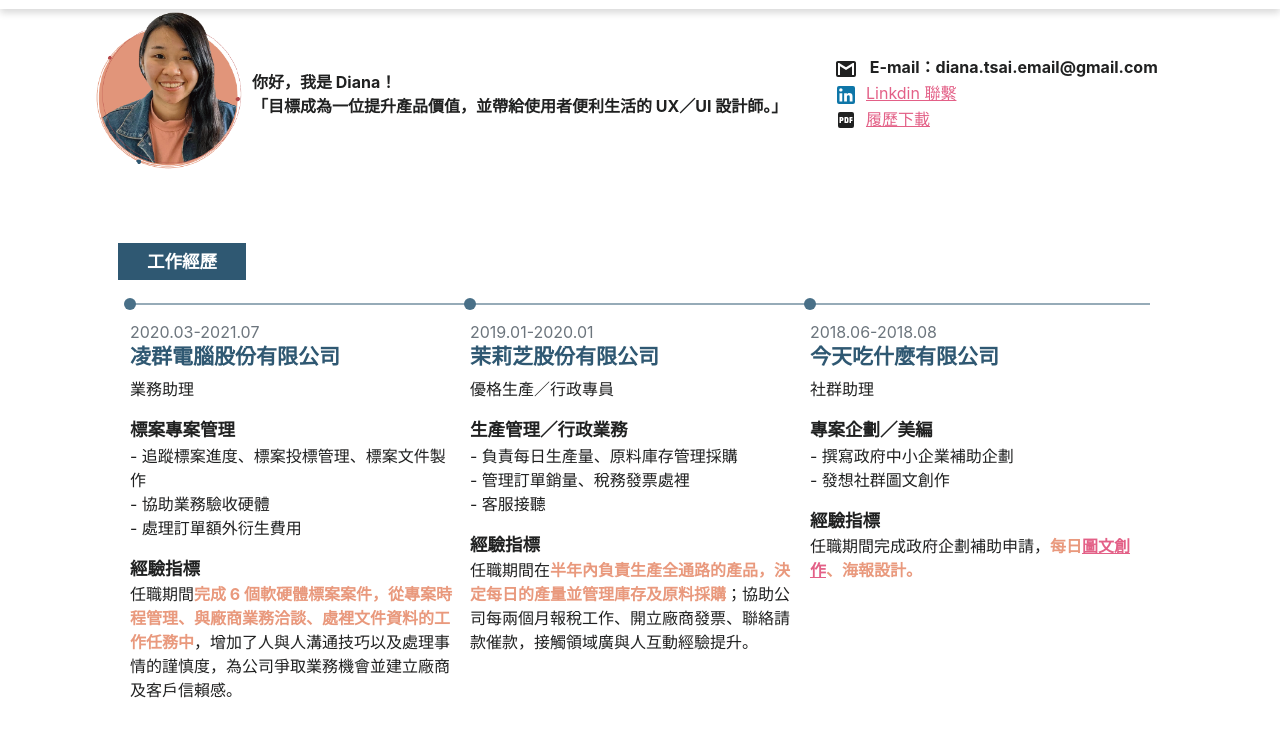
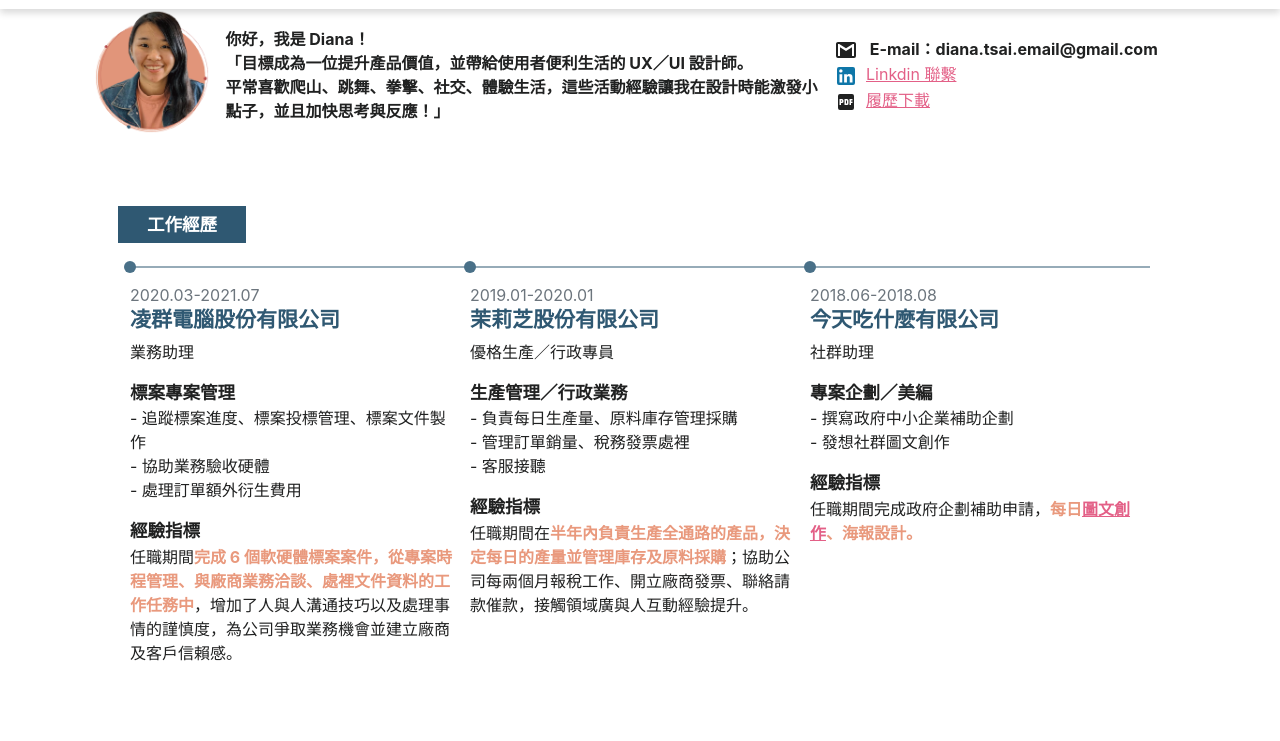
Before and after one commit to TaiwanTaipeiDiana/DianaNEW, a plain HTML site: page resume.html in a window 1280 px wide. Shown: the part 59-800 px from the top of the page. Drawn offline with nearby package versions, Linux system fonts and the light colour scheme.

Commit message:
Add files via upload

```diff
--- a/resume.html
+++ b/resume.html
@@ -126,8 +126,7 @@
                         d="M12,4A4,4 0 0,1 16,8A4,4 0 0,1 12,12A4,4 0 0,1 8,8A4,4 0 0,1 12,4M12,6A2,2 0 0,0 10,8A2,2 0 0,0 12,10A2,2 0 0,0 14,8A2,2 0 0,0 12,6M12,13C14.67,13 20,14.33 20,17V20H4V17C4,14.33 9.33,13 12,13M12,14.9C9.03,14.9 5.9,16.36 5.9,17V18.1H18.1V17C18.1,16.36 14.97,14.9 12,14.9Z" />
                     </svg>個人作品</div>
                 </a></li>
-              <li><a class="dropdown-item " href="https://www.behance.net/gallery/143135933/-2017-2022"target="_blank">平面設計 | 綜合主題
-                </a></li>
+
               <li><a class="dropdown-item " href="https://www.behance.net/gallery/143153091/_"target="_blank">排版設計 | 百岳電子書 </a></li>
               <li><a class="dropdown-item " href="https://www.behance.net/gallery/142990377/_"target="_blank">插畫設計 | 今天吃什麼社群 </a>
               </li>
@@ -156,13 +155,14 @@
     <div class="container pb-3 px-4">
       <div class="container">
         <div class="row  ">
-          <div class="col-lg-8 d-sm-flex align-items-center c-c-sm g-0">
+          <div class="col-lg-8 d-md-flex align-items-center c-c-sm g-0">
 
             <div class="d-flex-column text-center">
               <img src="pic/avart2-01-06.png" class="w-100 me-2 mb-2" style="max-width: 150px;" alt="">
             </div>
-            <div>
-              <strong>你好，我是 Diana！<br>「目標成為一位提升產品價值，並帶給使用者便利生活的 UX／UI 設計師。」</strong>
+            <div class="ms-3">
+              <strong>你好，我是 Diana！<br>「目標成為一位提升產品價值，並帶給使用者便利生活的 UX／UI 設計師。<br>
+                平常喜歡爬山、跳舞、拳擊、社交、體驗生活，這些活動經驗讓我在設計時能激發小點子，並且加快思考與反應！」</strong>
 
             </div>
 
```
